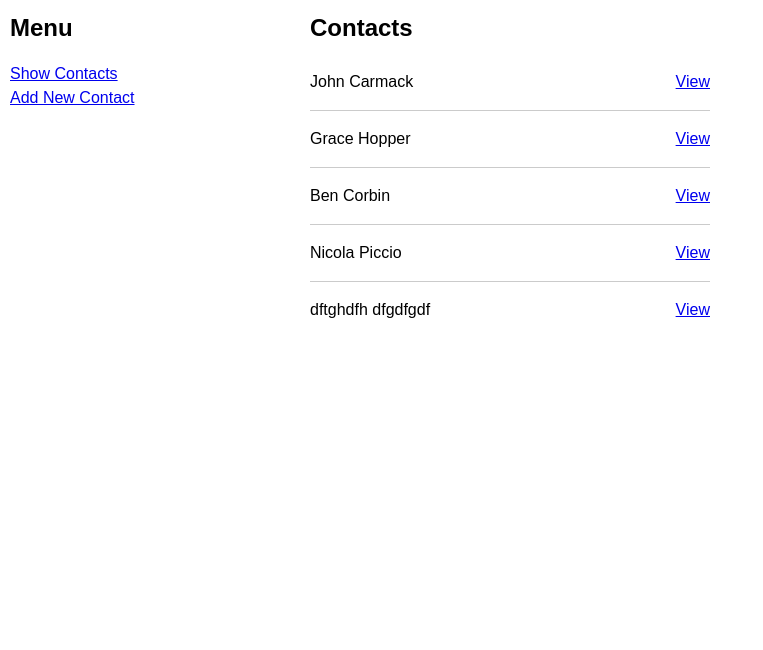
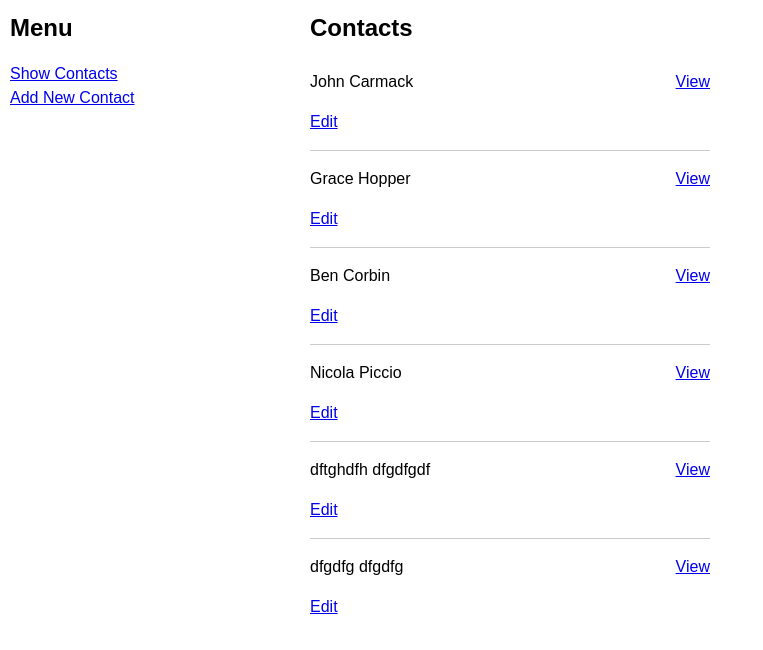
Before and after one commit to boolean-uk/react-address-book, a React (Create React App) app: page / in a window 1280 px wide. Shown: the top 650 px of the page, without its empty margins (0-763 px from the left). Built offline with nearby package versions, Linux system fonts and the light colour scheme; data requests are answered from the project's data file.

Commit message:
Refactor of the event handler in the add contact component

```diff
--- a/db/db.json
+++ b/db/db.json
@@ -40,6 +40,16 @@
       "linkedin": "dfgdfgd",
       "twitter": "dfgdfgd",
       "id": 5
+    },
+    {
+      "firstName": "dfgdfg",
+      "lastName": "dfgdfg",
+      "street": "dfgdfg",
+      "city": "dfgdfgd",
+      "email": "dfgdfgd",
+      "linkedin": "dfgdfg",
+      "twitter": "dfgdfg",
+      "id": 6
     }
   ]
 }
--- a/src/components/ContactsAdd.js
+++ b/src/components/ContactsAdd.js
@@ -17,8 +17,8 @@ function ContactsAdd(props) {
     twitter: "",
   })
 
-  function handleSubmit(event) {
-    event.preventDefault()
+  function handleSubmit(e) {
+    e.preventDefault()
 
     const options = {
      method: 'POST',
@@ -57,32 +57,8 @@ function ContactsAdd(props) {
     navigate(`/`)
   }
 
-  function handleChange(event){
-
-   const inputName = event.target.name
-   const inputValue = event.target.value
-
-   if (inputName === "firstName") {
-     setAddressData({...addressData, firstName: inputValue})
-   }
-   if (inputName === "lastName") {
-     setAddressData({...addressData, lastName: inputValue})
-   }
-   if (inputName === "street") {
-     setAddressData({...addressData, street: inputValue})
-   }
-   if (inputName === "city") {
-    setAddressData({...addressData, city: inputValue})
-  }
-  if (inputName === "email") {
-    setAddressData({...addressData, email: inputValue})
-  }
-  if (inputName === "linkedin") {
-    setAddressData({...addressData, linkedin: inputValue})
-  }
-  if (inputName === "twitter") {
-    setAddressData({...addressData, twitter: inputValue})
-  }
+  const handleChange = (e) => {
+  setAddressData({...addressData, [e.target.name]: e.target.value})
   }
 
   return (
--- a/src/components/ContactsList.js
+++ b/src/components/ContactsList.js
@@ -18,9 +18,8 @@ function ContactsList(props) {
               <p>
                 {firstName} {lastName}
               </p>
-
               <Link to={`/contacts/${contact.id}`} state={{contact}} >View </Link>
-
+              <Link to={`/contact/edit/${contact.id}`} state={{contact}} >Edit</Link>
             </li>
           )
         })}
```
